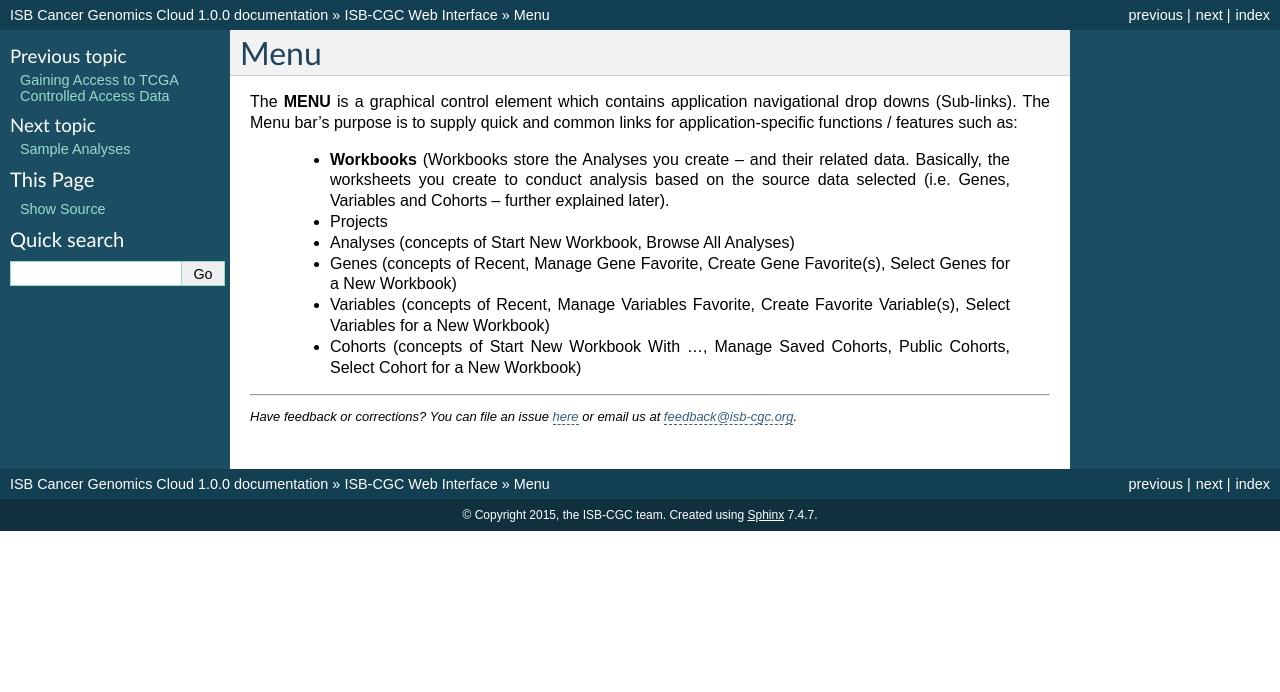
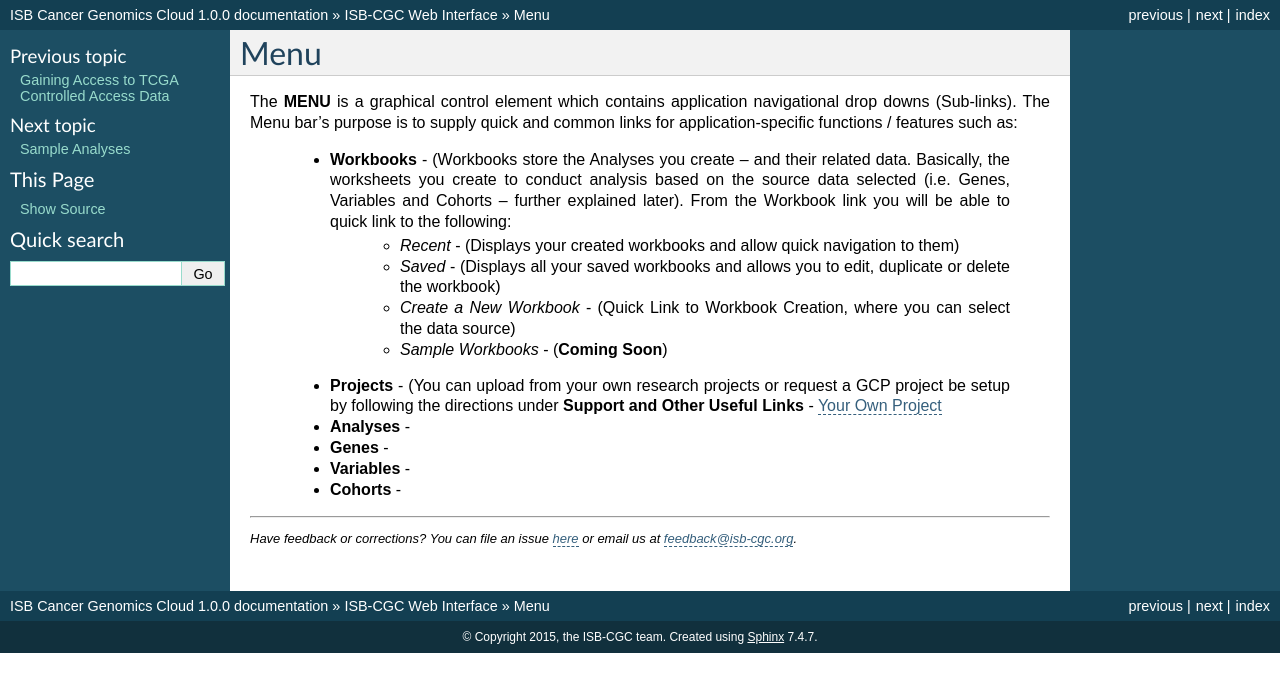
Before and after one commit to isb-cgc/readthedocs, a Sphinx documentation site: the page built from docs/source/sections/webapp/Menu.rst, in a window 1280 px wide. Shown: the top 692 px of the page. Built offline with Sphinx 7.4.7, drawn with Linux system fonts in a browser that asks for light colours.

Commit message:
Update Menu.rst
updating (test check)

```diff
--- a/docs/source/sections/webapp/Menu.rst
+++ b/docs/source/sections/webapp/Menu.rst
@@ -3,9 +3,18 @@
 *******************
 The **MENU** is a graphical control element which contains application navigational drop downs (Sub-links). The Menu bar's purpose is to supply quick and common links for application-specific functions / features such as:
 
- * **Workbooks** (Workbooks store the Analyses you create -- and their related data.  Basically, the worksheets you create to conduct analysis based on the source data selected (i.e. Genes, Variables and Cohorts – further explained later).
- * Projects
- * Analyses (concepts of Start New Workbook, Browse All Analyses)
- * Genes (concepts of Recent, Manage Gene Favorite, Create Gene Favorite(s), Select Genes for a New Workbook)
- * Variables (concepts of Recent, Manage Variables Favorite, Create Favorite Variable(s), Select Variables for a New Workbook)
- * Cohorts (concepts of Start New Workbook With …, Manage Saved Cohorts, Public Cohorts, Select Cohort for a New Workbook)
+ * **Workbooks** - (Workbooks store the Analyses you create -- and their related data.  Basically, the worksheets you create to conduct analysis based on the source data selected (i.e. Genes, Variables and Cohorts – further explained later). From the Workbook link you will be able to quick link to the following:
+     - *Recent* - (Displays your created workbooks and allow quick navigation to them)
+     - *Saved* - (Displays all your saved workbooks and allows you to edit, duplicate or delete the workbook)
+     - *Create a New Workbook* - (Quick Link to Workbook Creation, where you can select the data source)
+     - *Sample Workbooks* - (**Coming Soon**)
+
+ * **Projects** - (You can upload from your own research projects or request a GCP project be setup by following the directions under **Support and Other Useful Links** - `Your Own Project <http://isb-cancer-genomics-cloud.readthedocs.org/en/latest/sections/Support.html?highlight=project>`_
+
+ * **Analyses** -
+
+ * **Genes** -
+
+ * **Variables** -
+
+ * **Cohorts** -
```
